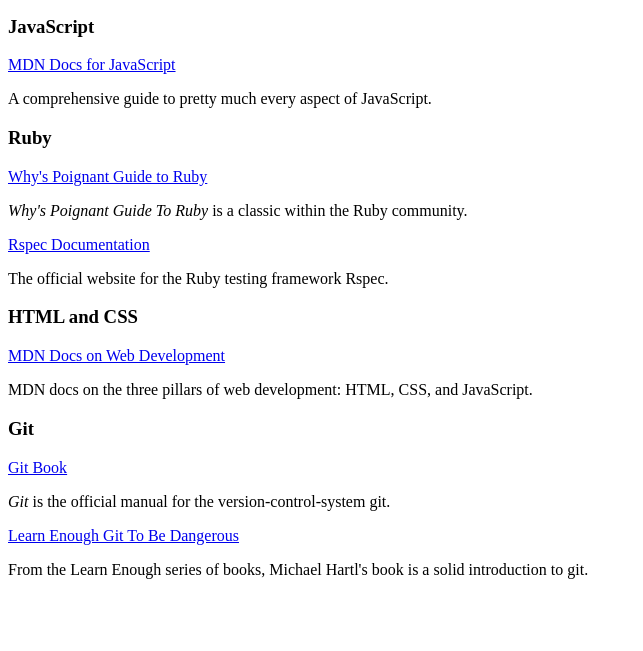
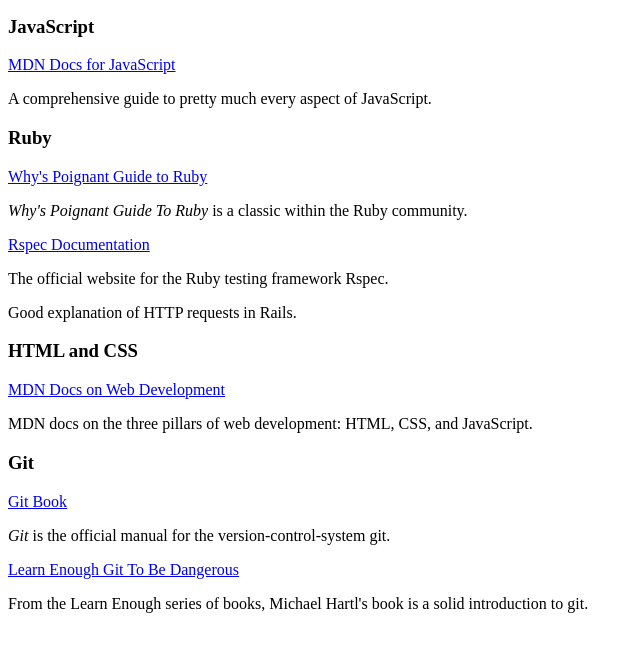
Before and after one commit to allinthemind66/code-resources, a plain HTML site: page index.html in a window 1280 px wide. Shown: the part 101-752 px from the top of the page, without its empty margins (0-643 px from the left). Drawn offline with Linux system fonts and the light colour scheme.

Commit message:
HTTP Requsets rails link

```diff
--- a/index.html
+++ b/index.html
@@ -23,6 +23,10 @@
       <a href="http://rspec.info/">Rspec Documentation</a>
       <p>The official website for the Ruby testing framework Rspec.</p>
     </div>
+    <div>
+      <a href="https://robots.thoughtbot.com/back-to-basics-http-requests"></a>
+      <p>Good explanation of HTTP requests in Rails.</p>
+    </div>
 
     <h3>HTML and CSS</h3>
       <div>
```
